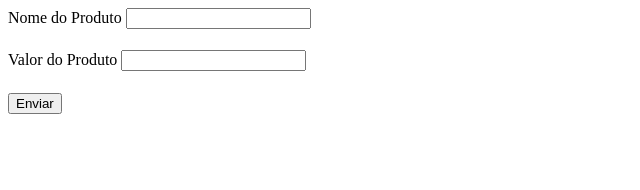
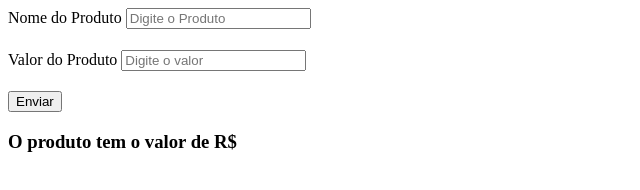
Before and after one commit to zigmons/aula-js, a plain HTML site: page exercicio_casa1.html in a window 1280 px wide. Both pictures are taken after a click on the button "Enviar". Shown: the whole page, without its empty margins (0-640 px from the left). Drawn offline with Linux system fonts and the light colour scheme.

Commit message:
com retorno na tela

```diff
--- a/exercicio_casa1.html
+++ b/exercicio_casa1.html
@@ -5,19 +5,20 @@
     <meta http-equiv="X-UA-Compatible" content="IE=edge">
     <meta name="viewport" content="width=device-width, initial-scale=1.0">
     <title>Document</title>
+    <script src="./exercicio_casa1.js" defer></script>
 
 </head>
 <body>
     <form>
         <label for="">Nome do Produto</label>
-        <input type="text" id="nome">
+        <input type="text" id="nome" placeholder="Digite o Produto">
         <h1></h1>
         <label for="">Valor do Produto</label>
-        <input type="number" id="valor">
-        <h1></h1>
-        <input type="button" onclick="ver()"
+        <input type="text" id="valor" placeholder ="Digite o valor">
+        <h2></h2>
+        <input type="button" id="send" onclick="btn()"
         value="Enviar">
     </form>
-    <script src="./exercicio_casa1.js"></script>
+    <div id="infos"></div>
 </body>
 </html>
--- a/exercicio_casa1.js
+++ b/exercicio_casa1.js
@@ -50,11 +50,26 @@ console.log(`Tax $ ${tax}`)
 console.log(`Total $ ${total}`)
 
 
-// function ver(){
-//     let nome = document.getElementById("nome")
-//     let valor = document.getElementById("valor")
-//     let produto = {
-//         nome: nome.value,
-//         valor: valor.value
-//     }
-//     console.log(produto)}
+// const btn = document.getElementById("btn")
+
+// btn.addEventListener('click',e => {
+//     e.preventDefault()
+//     const inputValue = document.getElementById("nome")
+//     const inputValueNumber = document.getElementById("valor")
+//     const nome = inputValue.value
+//     const valor = inputValueNumber.value
+
+//     const div = document.getElementById("infos")
+//     const h3 = div.innerHTML = `<h3>O produto ${nome} tem o valor de R$ ${valor}</h3>`
+// })
+
+
+function btn(){
+    let nome = document.getElementById("nome")
+    let valor = document.getElementById("valor")
+    let nome1 = nome.value
+    let valor1 = valor.value
+    let div = document.getElementById("infos")
+    let h3 = div.innerHTML = `<h3>O produto ${nome1} tem o valor de R$ ${valor1}</h3>`
+
+}
```
